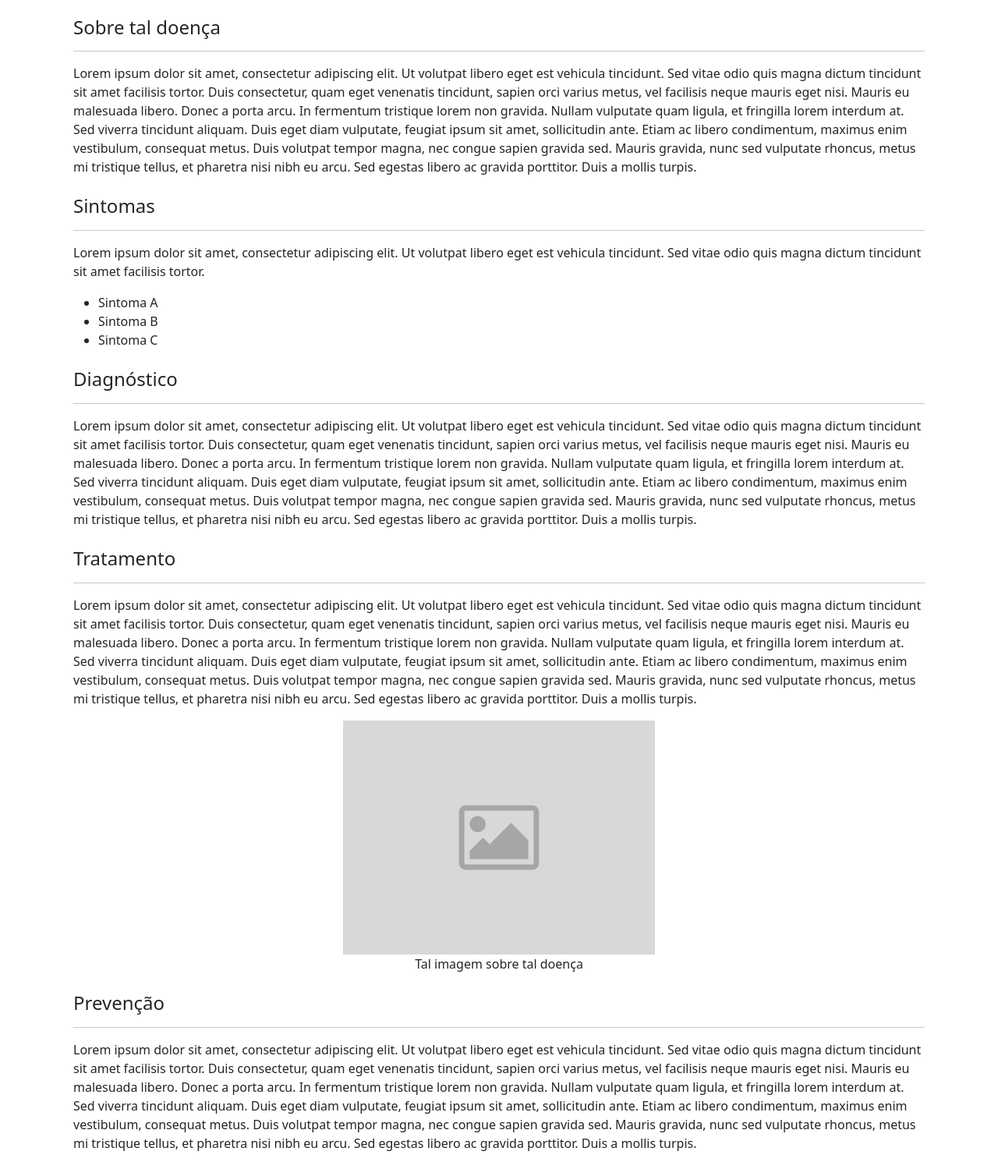
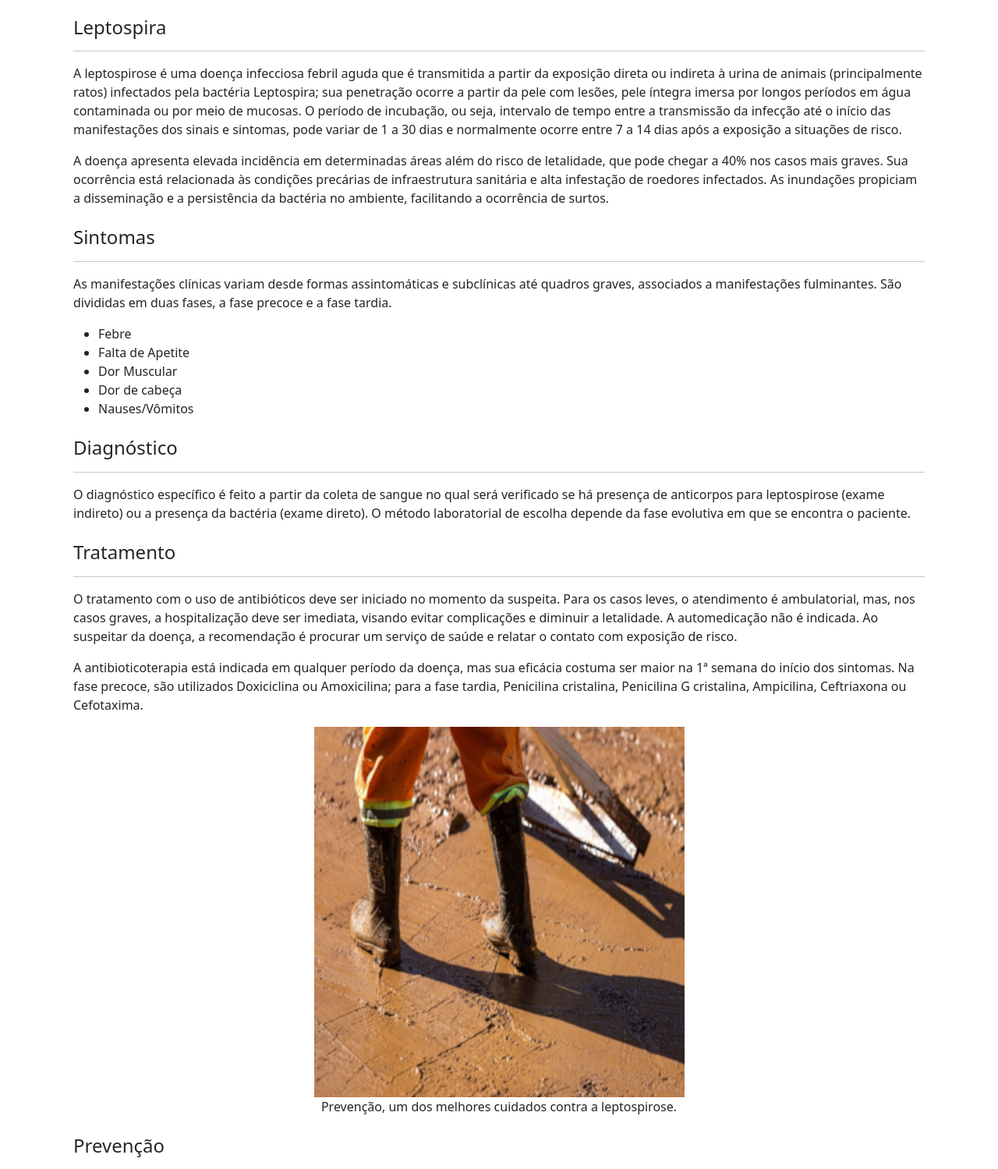
Before and after one commit to gmadalosso/Desafio-DevWeb, a website: page leptospirose.html in a window 1280 px wide. Shown: the part 173-1672 px from the top of the page at 78% size. Drawn offline with nearby package versions, Linux system fonts and the light colour scheme.

Commit message:
update leptospirose html

```diff
--- a/leptospirose.html
+++ b/leptospirose.html
@@ -42,42 +42,46 @@
     <!-- Conteúdo -->
     <div class="container mt-4">
         <div class="text-center">
-            <h1>Nome da doença</h1>
+            <h1>Leptospirose</h1>
             <h3>Saiba mais sobre tal doença</h3>
         </div>
         <div class="container mt-4">
-            <h4>Sobre tal doença</h4>
+            <h4>Leptospira</h4>
             <hr>
-            <p>Lorem ipsum dolor sit amet, consectetur adipiscing elit. Ut volutpat libero eget est vehicula tincidunt. Sed vitae odio quis magna dictum tincidunt sit amet facilisis tortor. Duis consectetur, quam eget venenatis tincidunt, sapien orci varius metus, vel facilisis neque mauris eget nisi. Mauris eu malesuada libero. Donec a porta arcu. In fermentum tristique lorem non gravida. Nullam vulputate quam ligula, et fringilla lorem interdum at. Sed viverra tincidunt aliquam. Duis eget diam vulputate, feugiat ipsum sit amet, sollicitudin ante. Etiam ac libero condimentum, maximus enim vestibulum, consequat metus. Duis volutpat tempor magna, nec congue sapien gravida sed. Mauris gravida, nunc sed vulputate rhoncus, metus mi tristique tellus, et pharetra nisi nibh eu arcu. Sed egestas libero ac gravida porttitor. Duis a mollis turpis. </p>
+            <p>A leptospirose é uma doença infecciosa febril aguda que é transmitida a partir da exposição direta ou indireta à urina de animais (principalmente ratos) infectados pela bactéria Leptospira; sua penetração ocorre a partir da pele com lesões, pele íntegra imersa por longos períodos em água contaminada ou por meio de mucosas. O período de incubação, ou seja, intervalo de tempo entre a transmissão da infecção até o início das manifestações dos sinais e sintomas, pode variar de 1 a 30 dias e normalmente ocorre entre 7 a 14 dias após a exposição a situações de risco. </p>
+            <p>A doença apresenta elevada incidência em determinadas áreas além do risco de letalidade, que pode chegar a 40% nos casos mais graves. Sua ocorrência está relacionada às condições precárias de infraestrutura sanitária e alta infestação de roedores infectados. As inundações propiciam a disseminação e a persistência da bactéria no ambiente, facilitando a ocorrência de surtos. </p>
         </div>
         <div class="container mt-4">
             <h4>Sintomas</h4>
             <hr>
-            <p>Lorem ipsum dolor sit amet, consectetur adipiscing elit. Ut volutpat libero eget est vehicula tincidunt. Sed vitae odio quis magna dictum tincidunt sit amet facilisis tortor.</p>
+            <p>As manifestações clínicas variam desde formas assintomáticas e subclínicas até quadros graves, associados a manifestações fulminantes. São divididas em duas fases, a fase precoce e a fase tardia.</p>
             <ul>
-                <li>Sintoma A</li>
-                <li>Sintoma B</li>
-                <li>Sintoma C</li>
+                <li>Febre</li>
+                <li>Falta de Apetite</li>
+                <li>Dor Muscular</li>
+                <li>Dor de cabeça</li>
+                <li>Nauses/Vômitos</li>
             </ul>
         </div>
         <div class="container mt-4">
             <h4>Diagnóstico</h4>
             <hr>
-            <p>Lorem ipsum dolor sit amet, consectetur adipiscing elit. Ut volutpat libero eget est vehicula tincidunt. Sed vitae odio quis magna dictum tincidunt sit amet facilisis tortor. Duis consectetur, quam eget venenatis tincidunt, sapien orci varius metus, vel facilisis neque mauris eget nisi. Mauris eu malesuada libero. Donec a porta arcu. In fermentum tristique lorem non gravida. Nullam vulputate quam ligula, et fringilla lorem interdum at. Sed viverra tincidunt aliquam. Duis eget diam vulputate, feugiat ipsum sit amet, sollicitudin ante. Etiam ac libero condimentum, maximus enim vestibulum, consequat metus. Duis volutpat tempor magna, nec congue sapien gravida sed. Mauris gravida, nunc sed vulputate rhoncus, metus mi tristique tellus, et pharetra nisi nibh eu arcu. Sed egestas libero ac gravida porttitor. Duis a mollis turpis. </p>
+            <p>O diagnóstico específico é feito a partir da coleta de sangue no qual será verificado se há presença de anticorpos para leptospirose (exame indireto) ou a presença da bactéria (exame direto). O método laboratorial de escolha depende da fase evolutiva em que se encontra o paciente. </p>
         </div>
         <div class="container mt-4">
             <h4>Tratamento</h4>
             <hr>
-            <p>Lorem ipsum dolor sit amet, consectetur adipiscing elit. Ut volutpat libero eget est vehicula tincidunt. Sed vitae odio quis magna dictum tincidunt sit amet facilisis tortor. Duis consectetur, quam eget venenatis tincidunt, sapien orci varius metus, vel facilisis neque mauris eget nisi. Mauris eu malesuada libero. Donec a porta arcu. In fermentum tristique lorem non gravida. Nullam vulputate quam ligula, et fringilla lorem interdum at. Sed viverra tincidunt aliquam. Duis eget diam vulputate, feugiat ipsum sit amet, sollicitudin ante. Etiam ac libero condimentum, maximus enim vestibulum, consequat metus. Duis volutpat tempor magna, nec congue sapien gravida sed. Mauris gravida, nunc sed vulputate rhoncus, metus mi tristique tellus, et pharetra nisi nibh eu arcu. Sed egestas libero ac gravida porttitor. Duis a mollis turpis. </p>
+            <p>O tratamento com o uso de antibióticos deve ser iniciado no momento da suspeita. Para os casos leves, o atendimento é ambulatorial, mas, nos casos graves, a hospitalização deve ser imediata, visando evitar complicações e diminuir a letalidade. A automedicação não é indicada. Ao suspeitar da doença, a recomendação é procurar um serviço de saúde e relatar o contato com exposição de risco. </p>
+            <p>A antibioticoterapia está indicada em qualquer período da doença, mas sua eficácia costuma ser maior na 1ª semana do início dos sintomas. Na fase precoce, são utilizados Doxiciclina ou Amoxicilina; para a fase tardia, Penicilina cristalina, Penicilina G cristalina, Ampicilina, Ceftriaxona ou Cefotaxima. </p>
             <div class="text-center">
-                <img src="img/placeholder.png" class="img-fluid" alt="Responsive image">
-                <p>Tal imagem sobre tal doença</p>
+                <img src="img/prevencao leptospirose.png" class="img-fluid" alt="Responsive image">
+                <p>Prevenção, um dos melhores cuidados contra a leptospirose.</p>
             </div>
         </div>
         <div class="container mt-4">
             <h4>Prevenção</h4>
             <hr>
-            <p>Lorem ipsum dolor sit amet, consectetur adipiscing elit. Ut volutpat libero eget est vehicula tincidunt. Sed vitae odio quis magna dictum tincidunt sit amet facilisis tortor. Duis consectetur, quam eget venenatis tincidunt, sapien orci varius metus, vel facilisis neque mauris eget nisi. Mauris eu malesuada libero. Donec a porta arcu. In fermentum tristique lorem non gravida. Nullam vulputate quam ligula, et fringilla lorem interdum at. Sed viverra tincidunt aliquam. Duis eget diam vulputate, feugiat ipsum sit amet, sollicitudin ante. Etiam ac libero condimentum, maximus enim vestibulum, consequat metus. Duis volutpat tempor magna, nec congue sapien gravida sed. Mauris gravida, nunc sed vulputate rhoncus, metus mi tristique tellus, et pharetra nisi nibh eu arcu. Sed egestas libero ac gravida porttitor. Duis a mollis turpis. </p>
+            <p>As medidas de prevenção e controle devem ser direcionadas aos reservatórios (roedores e outros animais), à melhoria das condições de proteção dos trabalhadores expostos e das condições higiênico-sanitárias da população, e às medidas corretivas sobre o meio ambiente, diminuindo sua capacidade de suporte para a instalação e proliferação de roedores. </p>
         </div>
     </div>
     <!-- Conteúdo/ -->
@@ -87,17 +91,7 @@
         <h4>Fique atento aos sintomas!</h4>
         <h6>Informe-se sobre as doenças mais comuns em cenários de enchentes</h6>
 
-        <div class="row justify-content-center">
-            <div class="col-md-4 mb-4 d-flex align-items-stretch">
-                <div class="card">
-                    <img src="img/leptospirose.png" class="card-img-top" alt="Imagem-Leptospirose">
-                    <div class="card-body d-flex flex-column">
-                        <h5 class="card-title">Leptospirose</h5>
-                        <p class="card-text">A leptospirose é uma infecção bacteriana grave transmitida pela urina de animais, especialmente ratos, em contato com água ou solo contaminado. Sintomas incluem febre alta, dor de cabeça, dores musculares, e em casos graves, pode causar falência de órgãos.</p>
-                        <a href="#" class="btn btn-primary mt-auto">Saiba mais</a>
-                    </div>
-                </div>
-            </div>
+        <a href="https://www.gov.br/saude/pt-br/assuntos/saude-de-a-a-z/l/leptospirose#:~:text=A%20leptospirose%20%C3%A9%20uma%20doen%C3%A7a,contaminada%20ou%20por%20meio%20de" class="btn btn-primary mt-auto">Saiba mais em gov.br</a>
 
     <footer class="bg-body-tertiary text-center text-lg-start">
         <!-- Copyright -->
```
Also changed, not shown: img/prevencao leptospirose.png (added).
